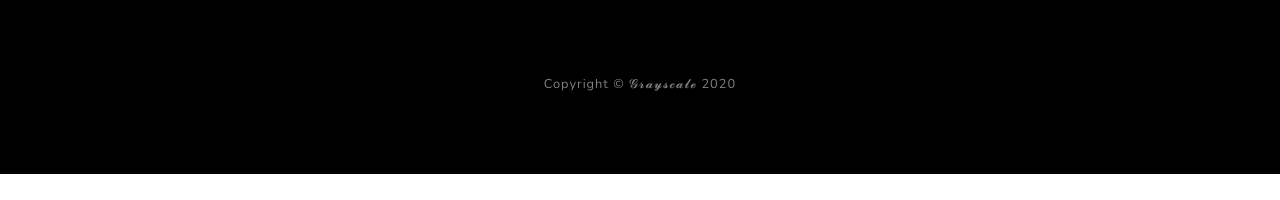
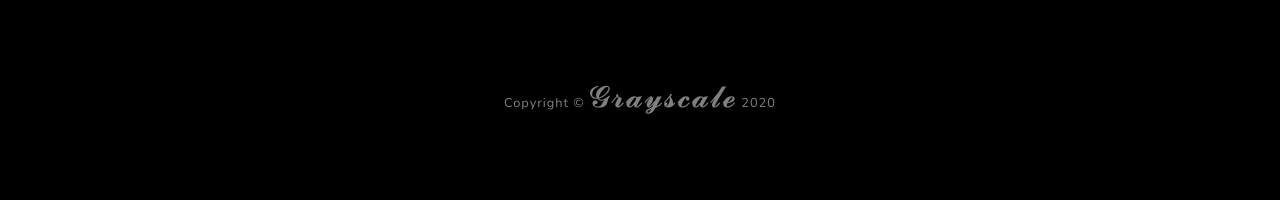
Before and after one commit to Toluene11/Grayscale, a plain HTML site: page index.html in a window 1280 px wide. Shown: the part 4049-4249 px from the top of the page. Before the commit the page ends 4223 px from the top, so only its background shows below. Drawn offline with nearby package versions, Linux system fonts and the light colour scheme.

Commit message:
Update index.html

```diff
--- a/index.html
+++ b/index.html
@@ -161,7 +161,7 @@
             </div>
         </section>
         <!-- Footer-->
-        <footer class="footer bg-black small text-center text-white-50"><div class="container">Copyright © <span style="fontsize:25px">𝓖𝓻𝓪𝔂𝓼𝓬𝓪𝓵𝓮</span> 2020</div></footer>
+        <footer class="footer bg-black small text-center text-white-50"><div class="container">Copyright © <span style="font-size:30px">𝓖𝓻𝓪𝔂𝓼𝓬𝓪𝓵𝓮</span> 2020</div></footer>
         <!-- Bootstrap core JS-->
         <script src="https://cdnjs.cloudflare.com/ajax/libs/jquery/3.5.1/jquery.min.js"></script>
         <script src="https://cdn.jsdelivr.net/npm/bootstrap@4.5.3/dist/js/bootstrap.bundle.min.js"></script>
```
